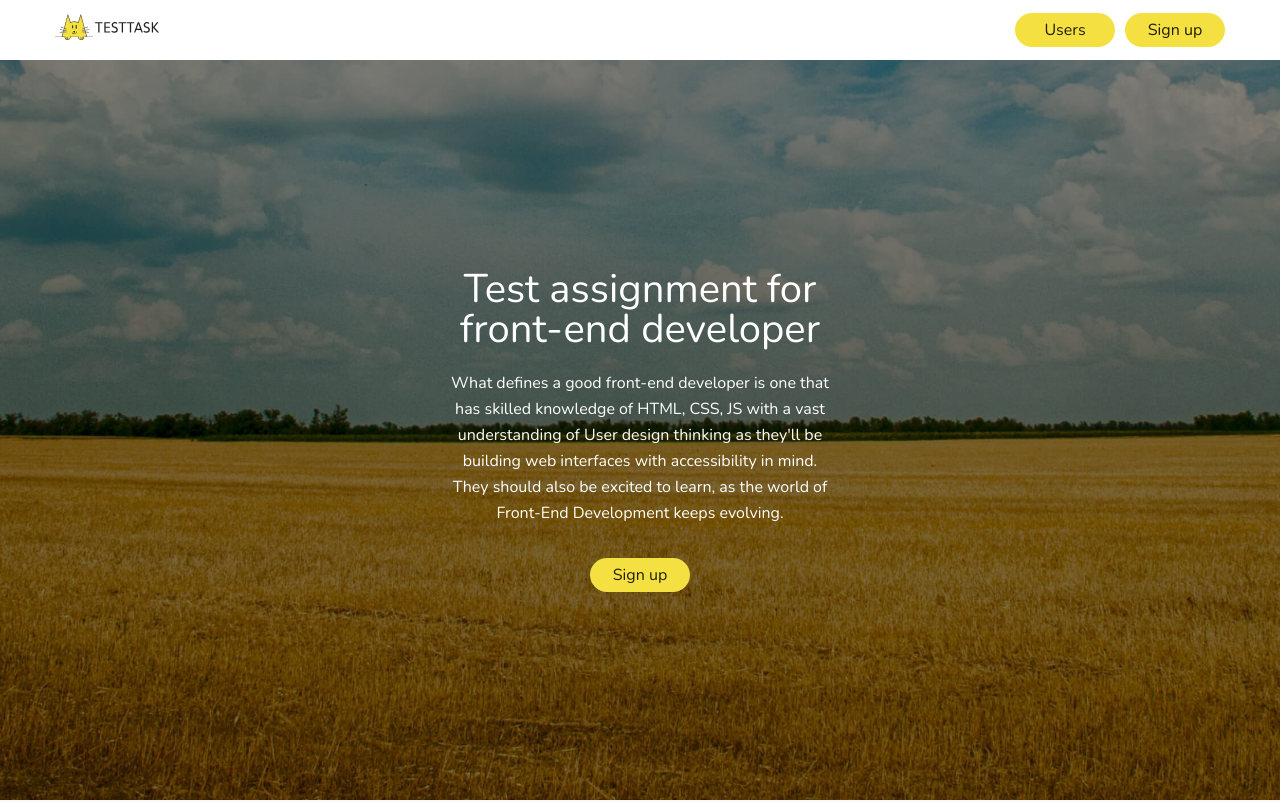
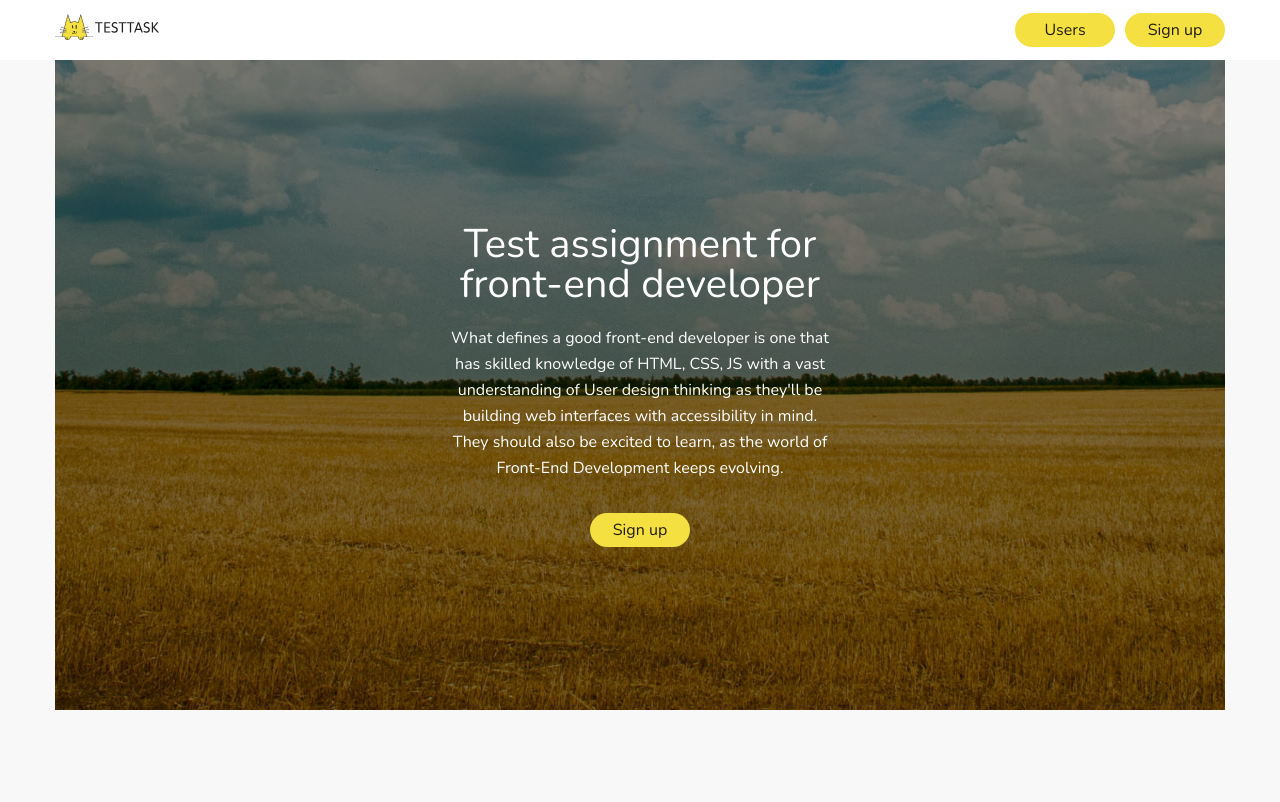
Before and after one commit to superpooperxxx/abz-test, a React (Create React App) app: page / in a window 1280 px wide. Shown: the top 802 px of the page. Built offline with nearby package versions, Linux system fonts and the light colour scheme; no server answers.

Commit message:
fixed hero background

```diff
--- a/src/components/Hero/Hero.scss
+++ b/src/components/Hero/Hero.scss
@@ -5,22 +5,28 @@
 .hero {
   min-height: calc(100vh - $header__height);
 
-  background-image: url('../../static/hero__background--mobile.jpg');
-  background-size: cover;
-  background-repeat: no-repeat;
-
-  @include onTablet {
-    background-image: url('../../static/hero__background.jpg');
-  }
-
-  @include onLandscape {
-    padding: 50px 0;
+  @include onUlta {
+    min-height: 0;
+    height: 650px;
   }
 
   &__container {
     display: flex;
     align-items: center;
     min-height: inherit;
+    height: inherit;
+
+    background-image: url('../../static/hero__background--mobile.jpg');
+    background-size: cover;
+    background-repeat: no-repeat;
+
+    @include onLandscape {
+      padding: 50px 0;
+    }
+
+    @include onTablet {
+      background-image: url('../../static/hero__background.jpg');
+    }
   }
 
   &__content {
```
Also changed, not shown: public/favicons/site.webmanifest.
